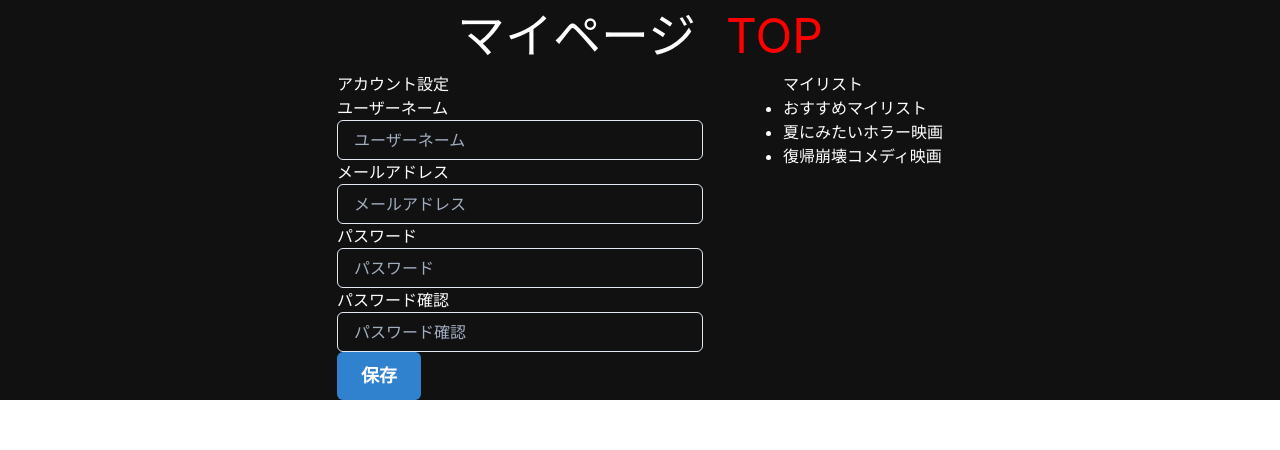
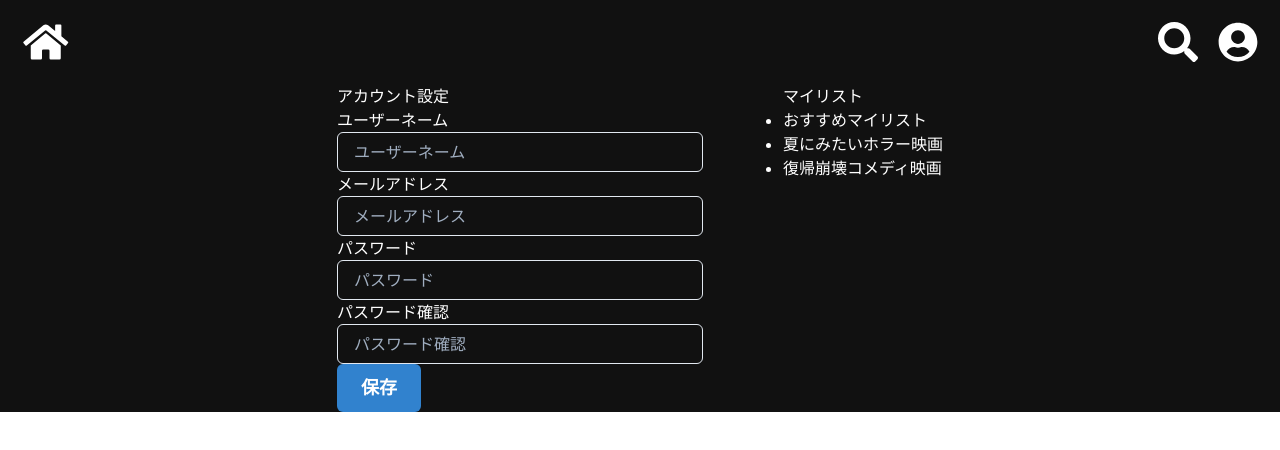
Before and after one commit to ShoheiTakei/movieShare, a React (Create React App) app: page /mypage in a window 1280 px wide. Shown: the top 450 px of the page. Built offline with nearby package versions, Linux system fonts and the light colour scheme.

Commit message:
fix-top-menu

```diff
--- a/package.json
+++ b/package.json
@@ -7,6 +7,10 @@
     "@chakra-ui/react": "^1.6.12",
     "@emotion/react": "^11.5.0",
     "@emotion/styled": "^11.3.0",
+    "@fortawesome/fontawesome-free": "^5.15.4",
+    "@fortawesome/fontawesome-svg-core": "^1.2.36",
+    "@fortawesome/free-solid-svg-icons": "^5.15.4",
+    "@fortawesome/react-fontawesome": "^0.1.16",
     "@testing-library/jest-dom": "^5.11.4",
     "@testing-library/react": "^11.1.0",
     "@testing-library/user-event": "^12.1.10",
--- a/src/components/molecules/Nav.tsx
+++ /dev/null
@@ -1,49 +0,0 @@
-import { useState, useEffect, useCallback } from 'react';
-import '../styles/Nav.scss';
-import { useHistory } from 'react-router';
-import styled from 'styled-components';
-
-type Props = {
-  className?: string;
-};
-
-export const Nav = (props: Props) => {
-  const [show, setShow] = useState(false);
-
-  const history = useHistory();
-  const onClickMyPage = useCallback(() => history.push('/mypage'), []);
-
-  useEffect(() => {
-    const handleShow = () => {
-      if (window.scrollY > 100) {
-        setShow(true);
-      } else {
-        setShow(false);
-      }
-    };
-
-    window.addEventListener('scroll', handleShow);
-    return () => {
-      window.removeEventListener('scroll', handleShow);
-    };
-  }, []);
-  return (
-    <div className={`Nav ${show && 'Nav-black'}`}>
-      <SImage
-        className="Nav-logo"
-        src="https://upload.wikimedia.org/wikipedia/commons/thumb/0/08/Netflix_2015_logo.svg/1920px-Netflix_2015_logo.svg.png"
-        alt="Netflix Logo"
-      />
-      <SImage
-        className="Nav-avater"
-        src="https://i.pinimg.com/originals/0d/dc/ca/0ddccae723d85a703b798a5e682c23c1.png"
-        alt="Avatar"
-        onClick={onClickMyPage}
-      />
-    </div>
-  );
-};
-
-const SImage = styled.img`
-  cursor: pointer;
-`;
--- a/src/components/pages/DetailPage.tsx
+++ b/src/components/pages/DetailPage.tsx
@@ -2,7 +2,7 @@ import { useLocation } from 'react-router';
 import { useCallback, useState } from 'react';
 import styled from 'styled-components';
 import '../../App.css';
-import { TopMenu } from '../templates/Header';
+import { TopMenu } from '../templates/TopMenu';
 import { PrimaryButton } from '../atoms/button/PrimaryButton';
 import { useDisclosure } from '@chakra-ui/hooks';
 import { UserDetailModal } from '../organisms/user/UserDetailModal';
@@ -30,7 +30,7 @@ export const DetailPage = () => {
   return (
     <>
       <SAll>
-        <TopMenu>映画詳細ページ</TopMenu>
+        <TopMenu />
         <SContainer>
           <SImgWrapper>
             <SImg src={`${base_url}${resultSet.poster_path}`} />
--- a/src/components/pages/HomePage.tsx
+++ b/src/components/pages/HomePage.tsx
@@ -2,6 +2,7 @@ import { requests } from '../../api/requests';
 import { Banner } from '../molecules/Banner';
 import { Nav } from '../molecules/Nav';
 import { Row } from '../molecules/Row';
+import { TopMenu } from '../templates/TopMenu';
 
 export const HomePage = () => {
   return (
@@ -13,8 +14,8 @@ export const HomePage = () => {
         href="bower_components/firebaseui/dist/firebaseui.css"
       />
       <div className="App">
+        <TopMenu />
         <Banner />
-        <Nav />
         <Row
           title="NETFLIX ORIGUINALS"
           fetchUrl={requests.feachNetflixOriginals}
--- a/src/components/pages/MyPage.tsx
+++ b/src/components/pages/MyPage.tsx
@@ -1,4 +1,4 @@
-import { TopMenu } from '../templates/Header';
+import { TopMenu } from '../templates/TopMenu';
 import styled from 'styled-components';
 import { PrimaryButton } from '../atoms/button/PrimaryButton';
 import { ChakraProvider, Input } from '@chakra-ui/react';
@@ -8,7 +8,7 @@ export const MyPage = () => {
   return (
     <>
       <SAll>
-        <TopMenu>マイページ</TopMenu>
+        <TopMenu />
         <SmyPageWrapper>
           <SaccountSetting>
             <h1>アカウント設定</h1>
--- a/src/components/styles/Nav.scss
+++ /dev/null
@@ -1,32 +0,0 @@
-.Nav {
-  position: fixed;
-  top: 0;
-  width: 100%;
-  height: 30px;
-  padding: 20px;
-  z-index: 1;
-  display: flex;
-  justify-content: space-between;
-
-  /* Animations */
-  transition-timing-function: ease-in;
-  transition: all 0.5s;
-
-  &-black {
-    background-color: #111;
-  }
-
-  &-logo {
-    position: fixed;
-    left: 20px;
-    width: 80px;
-    object-fit: contain;
-  }
-
-  &-avater {
-    position: fixed;
-    right: 20px;
-    width: 30px;
-    object-fit: contain;
-  }
-}
--- a/src/components/templates/Header.tsx
+++ /dev/null
@@ -1,25 +0,0 @@
-import { Link } from 'react-router-dom';
-import styled from 'styled-components';
-
-export const TopMenu = (props: any) => {
-  return (
-    <>
-      <SNav>
-        <h1>{props.children}</h1>
-        <SLink to="/home">TOP</SLink>
-      </SNav>
-    </>
-  );
-};
-
-const SNav = styled.div`
-  display: flex;
-  justify-content: center;
-  align-items: center;
-  font-size: 3rem;
-`;
-
-const SLink = styled(Link)`
-  color: red;
-  padding-left: 30px;
-`;
--- /dev/null
+++ b/src/components/templates/TopMenu.tsx
@@ -0,0 +1,50 @@
+import { Link } from 'react-router-dom';
+import { FontAwesomeIcon } from '@fortawesome/react-fontawesome';
+import styled from 'styled-components';
+import {
+  faHome,
+  faSearch,
+  faUserCircle,
+} from '@fortawesome/free-solid-svg-icons';
+import { Box, ChakraProvider, Flex, Spacer } from '@chakra-ui/react';
+
+export const TopMenu = (props: any) => {
+  const iconStyle = { padding: 10, fontSize: 60 };
+  return (
+    <>
+      <ChakraProvider>
+        <Flex>
+          <Box p="3">
+            <SLink to="/home">
+              <FontAwesomeIcon style={iconStyle} icon={faHome} />
+            </SLink>
+          </Box>
+          <Spacer />
+          <Box p="3">
+            {/* 後で、仮のsearchページ作成する 現状は、404 */}
+            <SLink to="/search">
+              <FontAwesomeIcon style={iconStyle} icon={faSearch} />
+            </SLink>
+            <SLink to="/mypage">
+              <FontAwesomeIcon style={iconStyle} icon={faUserCircle} />
+            </SLink>
+          </Box>
+        </Flex>
+      </ChakraProvider>
+    </>
+  );
+};
+
+// const SNav = styled.div`
+//   display: flex;
+//   justify-content: center;
+//   align-items: center;
+//   font-size: 3rem;
+// `;
+
+const SLink = styled(Link)`
+  color: white;
+  :hover {
+    color: #5adaf6;
+  }
+`;
```
Also changed, not shown: src/components/molecules/Banner.tsx (+58 -0 lines), 1 other file (tests, documents, lock files or other folders).
